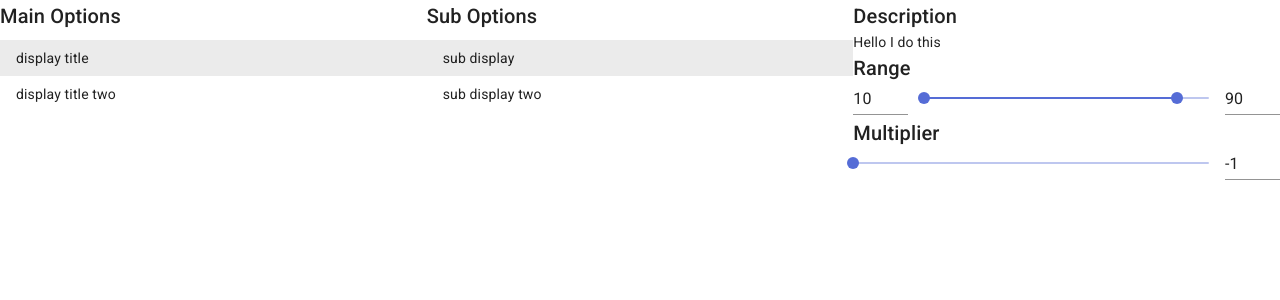
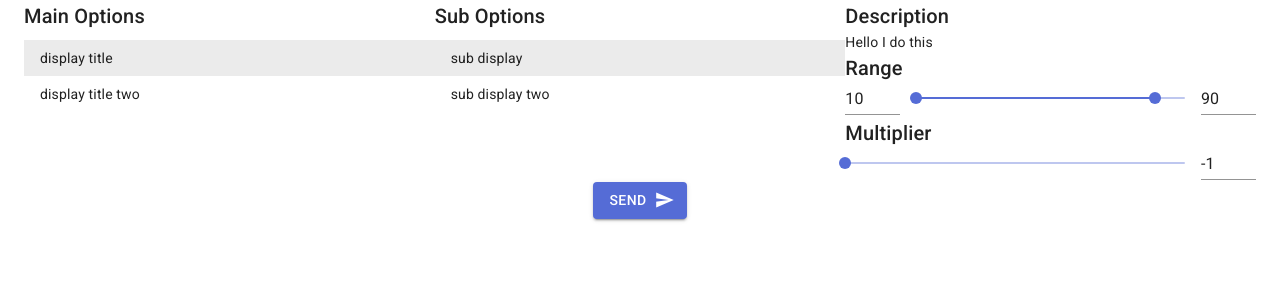
Before and after one commit to NickMcGrath/portfolio, a React (Create React App) app: page / in a window 1280 px wide. Shown: the top 300 px of the page. Built offline with nearby package versions, Linux system fonts and the light colour scheme.

Commit message:
fixed a few more anti-patterns and created onSubmit method

```diff
--- a/src/components/portfolio_screener_form.js
+++ b/src/components/portfolio_screener_form.js
@@ -5,11 +5,24 @@ import Grid from '@material-ui/core/Grid';
 import TwoPointInputSlider from "./two_point_slider";
 import SinglePointSlider from "./single_point_slider";
 import Typography from "@material-ui/core/Typography";
+import Icon from "@material-ui/core/Icon";
+import Button from "@material-ui/core/Button";
+import {withStyles} from "@material-ui/styles";
+import Container from "@material-ui/core/Container";
 
+const styles = theme => ({
+  center: {
+    display: 'flex',
+    justifyContent: 'center',
+    alignItems: "center"
+  }
+});
 
-export default class PortfolioScreenerForm extends React.Component {
+class PortfolioScreenerForm extends React.Component {
   constructor(props) {
     super(props)
+    //I dont like this because of its un-intuitiveness but Object.assign only creates a shallow copy
+    this.defaultElements = JSON.parse(JSON.stringify(props.elements));
     this.state = {
       elements: props.elements,
       mainSelectedIndex: 0,
@@ -20,7 +33,9 @@ export default class PortfolioScreenerForm extends React.Component {
   }
 
   render() {
+    const {classes} = this.props;
     return (
+      <Container>
         <Grid container width={1}>
           <Grid item xs={4}>
             <Typography variant="h6">Main Options</Typography>
@@ -58,21 +73,35 @@ export default class PortfolioScreenerForm extends React.Component {
             />
           </Grid>
         </Grid>
+        <div className={classes.center}>
+          <Button
+            variant="contained"
+            color="primary"
+            endIcon={<Icon>send</Icon>}
+            onClick={this.onSubmit.bind(this)}>
+            Send
+          </Button>
+        </div>
+      </Container>
 
     )
   }
 
   getMultiplierSliderData(data) {
-    let updatedState = Object.assign({}, this.state)
-    updatedState.subSelected.multiplier = data.value
-    this.setState(updatedState)
+    //this does a shallow assign and should be refactored
+    // let updatedState = Object.assign({}, this.state)
+    // updatedState.subSelected.multiplier = data.value
+    // this.setState(updatedState)
+    this.setState(state => (state.subSelected.multiplier = data.value, state))
   }
 
   getRangeSliderData(data) {
-    let updatedState = Object.assign({}, this.state)
-    updatedState.subSelected.x1 = data.x1
-    updatedState.subSelected.x2 = data.x2
-    this.setState(updatedState)
+    //this does a shallow assign and should be refactored
+    // let updatedState = Object.assign({}, this.state)
+    // updatedState.subSelected.x1 = data.x1
+    // updatedState.subSelected.x2 = data.x2
+    // this.setState(updatedState)
+    this.setState(state => (state.subSelected.x1 = data.x1, state.subSelected.x2 = data.x2, state))
   }
 
 
@@ -85,8 +114,6 @@ export default class PortfolioScreenerForm extends React.Component {
         subSelected: this.state.elements[index].subEntries[0]
       })
     }
-
-
   }
 
   onSubSelection(index) {
@@ -97,4 +124,18 @@ export default class PortfolioScreenerForm extends React.Component {
       })
     }
   }
+
+  onSubmit() {
+    let elements = []
+    for (let i = 0; i < this.state.elements.length; i++) {
+      for (let j = 0; j < this.state.elements[i].subEntries.length; j++) {
+        if (JSON.stringify(this.state.elements[i].subEntries[j]) !== JSON.stringify(this.defaultElements[i].subEntries[j])) {
+          elements.push(this.state.elements[i].subEntries[j])
         }
+      }
+    }
+    console.log(elements)
+  }
+}
+
+export default withStyles(styles)(PortfolioScreenerForm)
```
Lines whose indentation alone changed are shown as unchanged.
